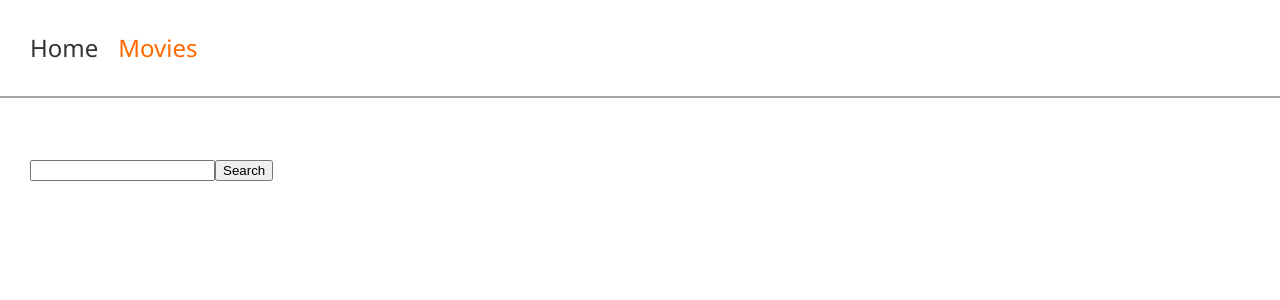
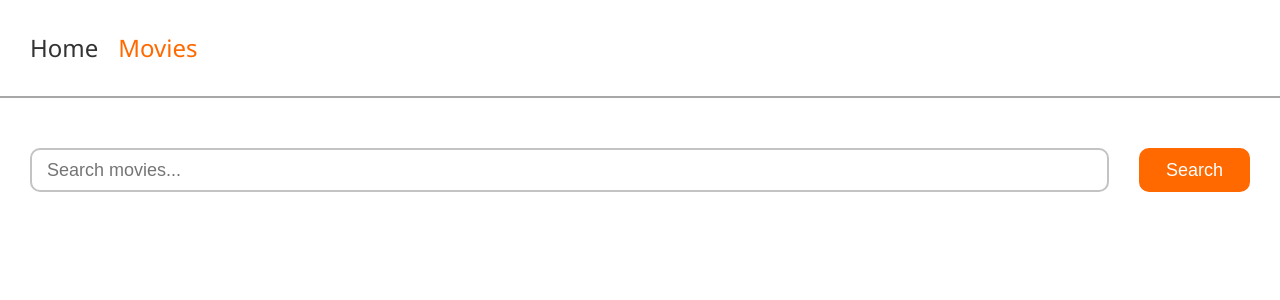
Before and after one commit to Lingrode/goit-react-hw-05, a React (Vite) app: page /movies in a window 1280 px wide. Shown: the top 300 px of the page. Built offline with nearby package versions, Linux system fonts and the light colour scheme.

Commit message:
search styles and NoPoster component

```diff
--- a/src/components/MovieItem/MovieItem.jsx
+++ b/src/components/MovieItem/MovieItem.jsx
@@ -1,13 +1,25 @@
 import { Link } from "react-router-dom";
+import NoPoster from "../NoPoster/NoPoster";
 import { formatDate } from "../../helpers/formatDate";
 import style from "./MovieItem.module.css";
 
 const MovieItem = ({ id, title, imageUrl, about, release, location }) => {
   return (
     <div className={style.wrapper}>
-      <Link to={`/movies/${id.toString()}`} state={location}>
-        <div className={style.image}>
-          <img src={`https://image.tmdb.org/t/p/w500${imageUrl}`} alt={title} />
+      <Link
+        to={`/movies/${id.toString()}`}
+        state={location}
+        className={style.link}
+      >
+        <div className={`${style.image} ${imageUrl ?? style.noImage}`}>
+          {imageUrl === null ? (
+            <NoPoster />
+          ) : (
+            <img
+              src={imageUrl && `https://image.tmdb.org/t/p/w500${imageUrl}`}
+              alt={title}
+            />
+          )}
         </div>
       </Link>
       <div className={style.content}>
--- a/src/components/MovieItem/MovieItem.module.css
+++ b/src/components/MovieItem/MovieItem.module.css
@@ -11,6 +11,14 @@
 
 .image {
   width: 100%;
+}
+
+.image.noImage {
+  width: 170px;
+  display: flex;
+  align-items: center;
+  justify-content: center;
+  height: 100%;
 }
 
 .image img {
--- a/src/components/MovieList/MovieList.module.css
+++ b/src/components/MovieList/MovieList.module.css
@@ -4,11 +4,14 @@
   border: 2px solid #c9c9c9;
   border-radius: 10px;
   overflow: hidden;
-  transition: transform 0.2s ease;
+  transition:
+    transform 0.2s ease,
+    border-color 0.3s ease;
 }
 
 .item:hover {
   transform: scale(1.02);
+  border-color: #ff6900;
 }
 
 .item:last-child {
--- /dev/null
+++ b/src/components/NoPoster/NoPoster.jsx
@@ -0,0 +1,7 @@
+import style from "./NoPoster.module.css";
+
+const NoPoster = ({ children }) => {
+  return <div className={style.wrapper}> No image 😕</div>;
+};
+
+export default NoPoster;
--- /dev/null
+++ b/src/components/NoPoster/NoPoster.module.css
@@ -0,0 +1,8 @@
+.wrapper {
+  display: block;
+  font-size: 22px;
+  display: flex;
+  align-items: center;
+  justify-content: center;
+  color: #333333;
+}
--- a/src/components/SearchBar/SearchBar.jsx
+++ b/src/components/SearchBar/SearchBar.jsx
@@ -1,4 +1,4 @@
-import React from "react";
+import style from "./SearchBar.module.css";
 
 const SearchBar = ({ setSearchValue, value }) => {
   const handleSubmit = (event) => {
@@ -8,10 +8,18 @@ const SearchBar = ({ setSearchValue, value }) => {
   };
 
   return (
-    <div>
-      <form onSubmit={handleSubmit}>
-        <input type="text" name="search" defaultValue={value} />
-        <button type="submit">Search</button>
+    <div className={style.wrapper}>
+      <form className={style.form} onSubmit={handleSubmit}>
+        <input
+          className={style.input}
+          type="text"
+          name="search"
+          defaultValue={value}
+          placeholder="Search movies..."
+        />
+        <button className={style.btn} type="submit">
+          Search
+        </button>
       </form>
     </div>
   );
--- a/src/components/SearchBar/SearchBar.module.css
+++ b/src/components/SearchBar/SearchBar.module.css
@@ -0,0 +1,43 @@
+.wrapper {
+  margin-bottom: 40px;
+}
+
+.form {
+  display: flex;
+  gap: 30px;
+  width: 100%;
+}
+
+.input {
+  width: 100%;
+  height: 40px;
+  border-radius: 10px;
+  border: 2px solid #c3c3c3;
+  padding: 0 15px;
+  font-size: 18px;
+  transition: border-color 0.2s ease;
+}
+
+.input:focus,
+.input:active {
+  border-color: #ff6900;
+  outline: none;
+}
+
+.btn {
+  padding: 0 25px;
+  font-size: 18px;
+  background-color: #ff6900;
+  border: 2px solid #ff6900;
+  cursor: pointer;
+  border-radius: 10px;
+  color: #fff;
+  transition:
+    background-color 0.3s ease,
+    color 0.4s ease;
+}
+
+.btn:hover {
+  background-color: #fff;
+  color: #ff6900;
+}
```
